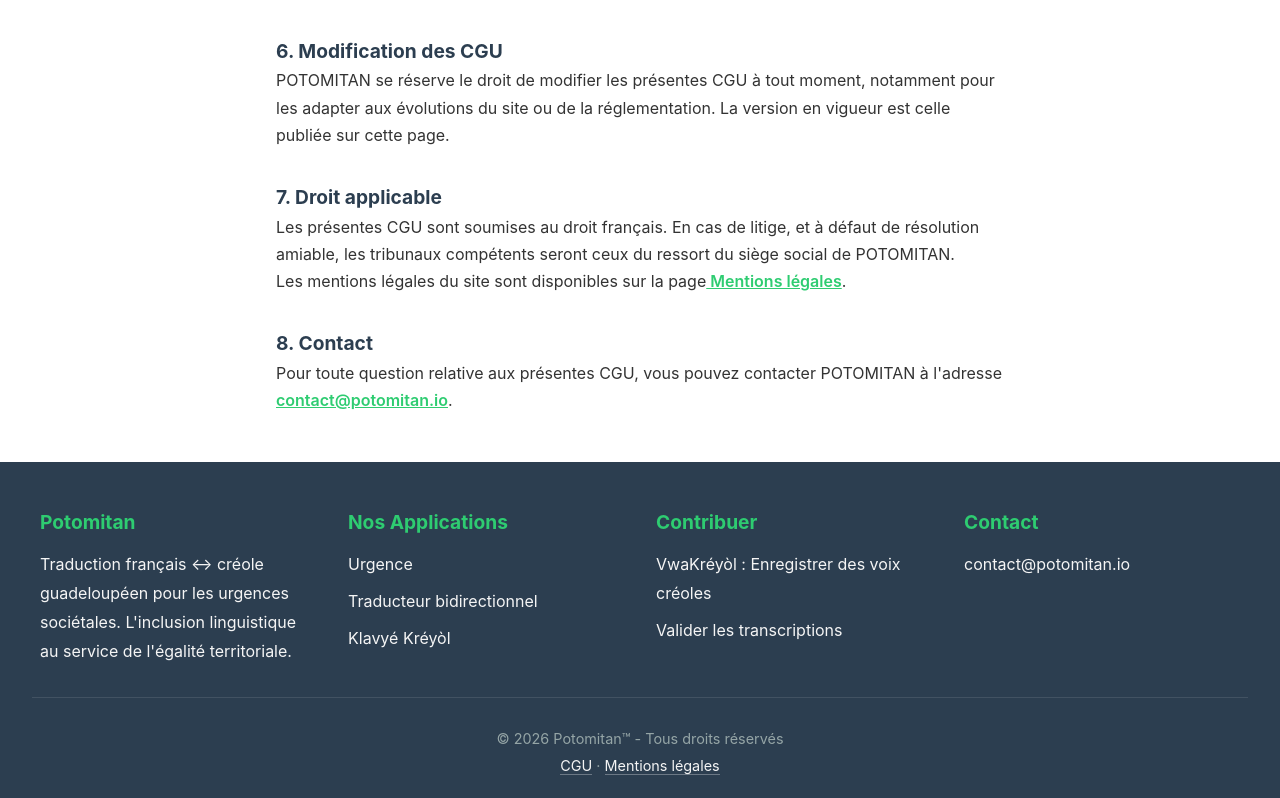
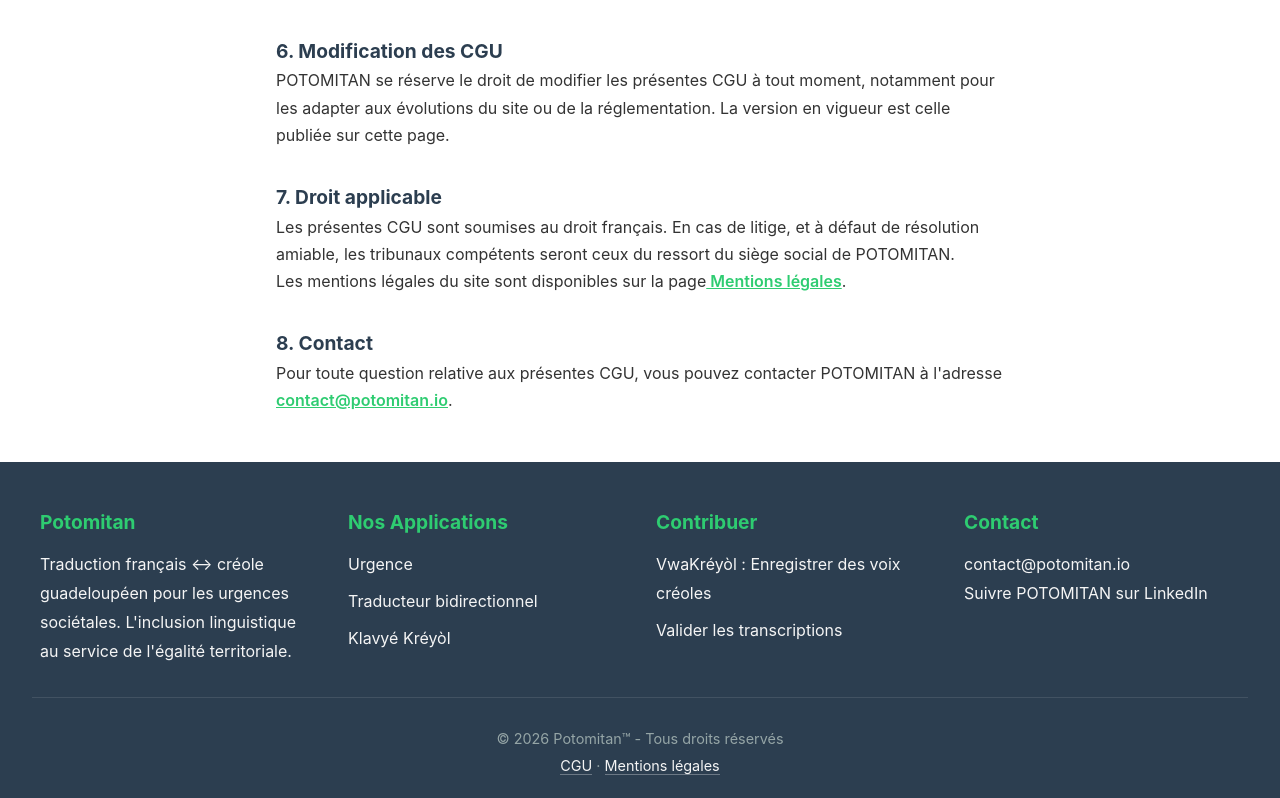
Before and after one commit to Brdcie/potomitan-landing, a React (Vite) app: page /cgu in a window 1280 px wide. Shown: the part 1242-2040 px from the top of the page. Built offline with nearby package versions, Linux system fonts and the light colour scheme.

Commit message:
Pied de page : lien vers la page LinkedIn POTOMITAN

```diff
--- a/src/components/Footer.jsx
+++ b/src/components/Footer.jsx
@@ -44,6 +44,11 @@
           <p>
             <a href="mailto:contact@potomitan.io">contact@potomitan.io</a>
           </p>
+          <div className="footer-links">
+            <a href="https://www.linkedin.com/company/potomitan" target="_blank" rel="noopener noreferrer">
+              Suivre POTOMITAN sur LinkedIn
+            </a>
+          </div>
         </div>
       </div>
 
```
